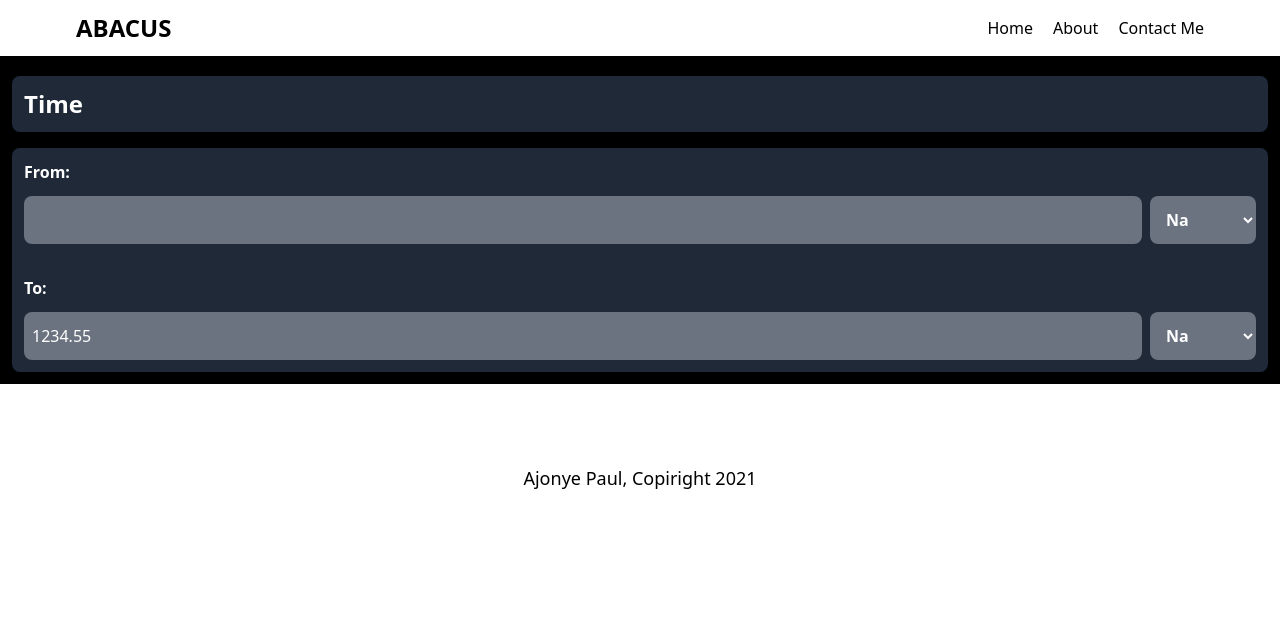
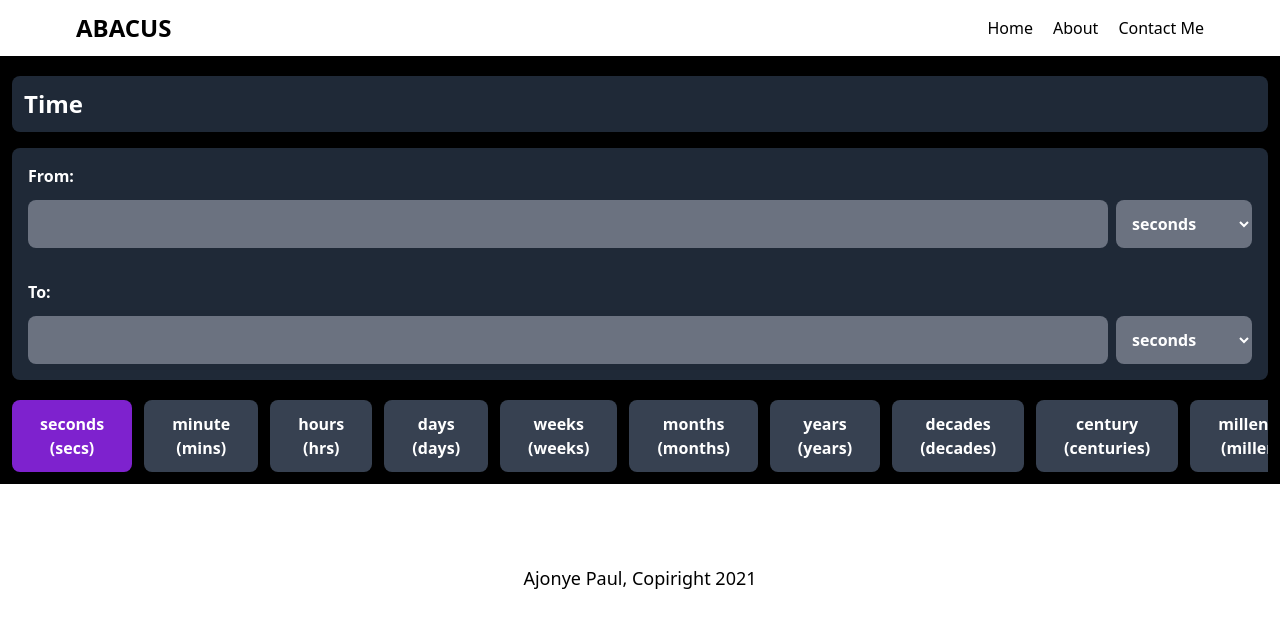
Before and after one commit to PaulChase/all_in_one_calculatorApp, a Next.js app: page /conversion/time in a window 1280 px wide. Shown: the top 628 px of the page. Built offline with nearby package versions, Linux system fonts and the light colour scheme.

Commit message:
created a reusable component to handle the conversion of units

```diff
--- /dev/null
+++ b/components/ConverterForm.js
@@ -0,0 +1,134 @@
+import { useState } from "react";
+import { evaluate } from "mathjs";
+// import { unit } from "mathjs/lib/cjs/entry/pureFunctionsAny.generated";
+
+const ConverterForm = ({ title, units }) => {
+	const [input, setInput] = useState("");
+
+	// use the first unit from the units props array as the default
+	const [from, setFrom] = useState(units[0].symbol);
+	const [to, setTo] = useState(units[0].symbol);
+
+	const [output, setOutput] = useState("");
+
+	// round the number to 4 decimal places
+	function roundUp(num) {
+		var m = Number((Math.abs(num) * 1000).toPrecision(14));
+		return (Math.round(m) / 1000) * Math.sign(num);
+	}
+
+	// put spaces after thousands on the answer
+	function numberWithSpaces(number) {
+		return number.toString().replace(/\B(?=(\d{3})+(?!\d))/g, " ");
+	}
+
+	const convertNumber = (val = input, fromUnit = from, toUnit = to) => {
+		// let i = unit(`${input} ${from}`).toString();
+		// let j = i.to(`${to}`);
+		let theOutput = evaluate(`${val} ${fromUnit} to ${toUnit}`).toNumber(`${toUnit}`);
+
+		let formattedOutput = numberWithSpaces(roundUp(theOutput));
+
+		setOutput(formattedOutput);
+	};
+
+	return (
+		<main className=" bg-black text-white p-3">
+			<div className=" p-3 mt-2 bg-gray-800 rounded-lg">
+				<h1 className=" font-semibold text-2xl">{title}</h1>
+			</div>
+
+			<form action="" className="p-4 mt-4 bg-gray-800  rounded-lg">
+				{/* the Input */}
+				<label htmlFor="" className=" font-semibold inline-block mb-3">
+					From:
+				</label>{" "}
+				<br />
+				<div className=" flex w-full">
+					<input
+						type="number"
+						className=" w-full rounded-lg mr-2 p-2 bg-gray-500 focus:ring-4 outline-none ring-purple-500 font-bold text-2xl"
+						value={input}
+						onChange={(e) => {
+							setInput(e.target.value);
+
+							// set the initial value and leave the others empty
+							convertNumber(e.target.value);
+						}}
+					/>
+					<select
+						name="unit"
+						id=""
+						value={from}
+						onChange={(e) => {
+							setFrom(e.target.value);
+
+							// set the 'from' unit and leave the others empty
+							convertNumber(...[,], e.target.value, ...[,]);
+						}}
+						className=" rounded-lg  font-semibold bg-gray-500 focus:ring-4 outline-none ring-purple-500 p-3"
+					>
+						{units.map((unit, index) => (
+							<option key={index} value={unit.symbol}>
+								{unit.name}
+							</option>
+						))}
+					</select>
+				</div>
+				{/* out put */}
+				<label htmlFor="" className=" font-semibold inline-block mb-3 mt-8">
+					To:
+				</label>{" "}
+				<br />
+				<div className=" flex w-full">
+					<input
+						type="text"
+						className=" w-full rounded-lg mr-2 p-2 bg-gray-500 focus:ring-4 outline-none ring-purple-500 font-bold text-2xl"
+						disabled
+						value={output}
+						onChange={(e) => setOutput(e.target.value)}
+					/>
+					<select
+						name="unit"
+						id=""
+						value={to}
+						onChange={(e) => {
+							setTo(e.target.value);
+
+							// set the 'to' unit and leave the others empty
+							convertNumber(...[,], ...[,], e.target.value);
+						}}
+						className=" rounded-lg  font-semibold bg-gray-500 focus:ring-4 outline-none ring-purple-500 p-3"
+					>
+						{units.map((unit, index) => (
+							<option key={index} value={unit.symbol}>
+								{unit.name}
+							</option>
+						))}
+					</select>
+				</div>
+			</form>
+			<div className=" overflow-auto whitespace-nowrap mt-5">
+				{units.map((unit, index) => (
+					<button
+						key={index}
+						className={
+							unit.symbol == to
+								? ` bg-purple-700 py-3  px-7 text-center rounded-lg font-semibold mr-3`
+								: ` bg-gray-700 py-3  px-7 text-center rounded-lg font-semibold mr-3`
+						}
+						onClick={() => {
+							// set the 'to' unit and leave the others empty
+							setTo(unit.symbol);
+							convertNumber(...[,], ...[,], unit.symbol);
+						}}
+					>
+						{unit.name} <br />({unit.symbol})
+					</button>
+				))}
+			</div>
+		</main>
+	);
+};
+
+export default ConverterForm;
--- a/pages/conversion/distance.js
+++ b/pages/conversion/distance.js
@@ -1,12 +1,6 @@
-import { evaluate } from "mathjs";
-import { useState } from "react";
+import ConverterForm from "../../components/ConverterForm";
 
 const Distance = () => {
-	const [input, setInput] = useState("");
-	const [from, setFrom] = useState("m");
-	const [to, setTo] = useState("m");
-	const [output, setOutput] = useState("");
-
 	// the units of measurement
 	const units = [
 		{
@@ -43,104 +37,7 @@ const Distance = () => {
 		},
 	];
 
-	// round the number to 4 decimal places
-	function roundUp(num) {
-		var m = Number((Math.abs(num) * 10000).toPrecision(14));
-		return (Math.round(m) / 10000) * Math.sign(num);
-	}
-
-	function numberWithSpaces(number) {
-		return number.toString().replace(/\B(?=(\d{3})+(?!\d))/g, " ");
-	}
-
-	const convertNumber = (val = input, fromUnit = from, toUnit = to) => {
-		// let i = unit(`${input} ${from}`).toString();
-		// let j = i.to(`${to}`);
-		let theOutput = evaluate(`${val} ${fromUnit} to ${to}`).toNumber(`${toUnit}`);
-
-		setOutput(numberWithSpaces(roundUp(theOutput)));
-	};
-
-	return (
-		<main className=" bg-black text-white p-3">
-			{/* <button>testing</button> */}
-
-			<div className=" p-3 mt-2 bg-gray-800 rounded-lg">
-				<h1 className=" font-semibold text-2xl">Distance</h1>
-			</div>
-
-			<form action="" className="p-4 mt-4 bg-gray-800  rounded-lg">
-				{/* the Input */}
-				<label htmlFor="" className=" font-semibold inline-block mb-3">
-					From:
-				</label>{" "}
-				<br />
-				<div className=" flex w-full">
-					<input
-						type="number"
-						className=" w-full rounded-lg mr-2 p-2 bg-gray-500 focus:ring-4 outline-none ring-purple-500 font-bold text-2xl"
-						value={input}
-						onChange={(e) => {
-							setInput(e.target.value);
-
-							// set the initial value and leave the others empty
-							convertNumber(e.target.value);
-						}}
-					/>
-					<select
-						name="unit"
-						id=""
-						value={from}
-						onChange={(e) => {
-							setFrom(e.target.value);
-
-							// set the 'from' unit and leave the others empty
-							convertNumber(...[,], e.target.value, ...[,]);
-						}}
-						className=" rounded-lg  font-semibold bg-gray-500 focus:ring-4 outline-none ring-purple-500 p-3"
-					>
-						{units.map((unit, index) => (
-							<option key={index} value={unit.symbol}>
-								{unit.name}
-							</option>
-						))}
-					</select>
-				</div>
-				{/* out put */}
-				<label htmlFor="" className=" font-semibold inline-block mb-3 mt-8">
-					To:
-				</label>{" "}
-				<br />
-				<div className=" flex w-full">
-					<input
-						type="text"
-						className=" w-full rounded-lg mr-2 p-2 bg-gray-500 focus:ring-4 outline-none ring-purple-500 font-bold text-2xl"
-						disabled
-						value={output}
-						onChange={(e) => setOutput(e.target.value)}
-					/>
-					<select
-						name="unit"
-						id=""
-						value={to}
-						onChange={(e) => {
-							setTo(e.target.value);
-
-							// set the 'to' unit and leave the others empty
-							convertNumber(...[,], ...[,], e.target.value);
-						}}
-						className=" rounded-lg  font-semibold bg-gray-500 focus:ring-4 outline-none ring-purple-500 p-3"
-					>
-						{units.map((unit, index) => (
-							<option key={index} value={unit.symbol}>
-								{unit.name}
-							</option>
-						))}
-					</select>
-				</div>
-			</form>
-		</main>
-	);
+	return <ConverterForm title="Distance" units={units} />;
 };
 
 export default Distance;
--- a/pages/conversion/time.js
+++ b/pages/conversion/time.js
@@ -1,57 +1,51 @@
+import ConverterForm from "../../components/ConverterForm";
+
 const Time = () => {
-	return (
-		<main className=" bg-black text-white p-3">
-			<div className=" p-3 mt-2 bg-gray-800 rounded-lg">
-				<h1 className=" font-semibold text-2xl">Time</h1>
-			</div>
-			<form action="" className="p-3 mt-4 bg-gray-800  rounded-lg">
-				{/* the Input */}
-				<label htmlFor="" className=" font-semibold inline-block mb-3">
-					From:
-				</label>{" "}
-				<br />
-				<div className=" flex w-full">
-					<input
-						type="text"
-						className=" w-full rounded-lg mr-2 p-2 bg-gray-500 focus:ring-4 outline-none ring-purple-500"
-					/>
-					<select
-						name="unit"
-						id=""
-						className=" rounded-lg  font-semibold bg-gray-500 focus:ring-4 outline-none ring-purple-500 p-3"
-					>
-						<option value="na">Na</option>
-						<option value="na">Na task</option>
-						<option value="na">Na</option>
-						<option value="na">Na</option>
-					</select>
-				</div>
-				{/* out put */}
-				<label htmlFor="" className=" font-semibold inline-block mb-3 mt-8">
-					To:
-				</label>{" "}
-				<br />
-				<div className=" flex w-full">
-					<input
-						type="text"
-						className=" w-full rounded-lg mr-2 p-2 bg-gray-500 focus:ring-4 outline-none ring-purple-500"
-						disabled
-						value="1234.55"
-					/>
-					<select
-						name="unit"
-						id=""
-						className=" rounded-lg  font-semibold bg-gray-500 focus:ring-4 outline-none ring-purple-500 p-3"
-					>
-						<option value="na">Na</option>
-						<option value="na">Na task</option>
-						<option value="na">Na</option>
-						<option value="na">Na</option>
-					</select>
-				</div>
-			</form>
-		</main>
-	);
+	// the units of measurement
+	const units = [
+		{
+			name: "seconds",
+			symbol: "secs",
+		},
+		{
+			name: "minute",
+			symbol: "mins",
+		},
+		{
+			name: "hours",
+			symbol: "hrs",
+		},
+		{
+			name: "days",
+			symbol: "days",
+		},
+		{
+			name: "weeks",
+			symbol: "weeks",
+		},
+		{
+			name: "months",
+			symbol: "months",
+		},
+		{
+			name: "years",
+			symbol: "years",
+		},
+		{
+			name: "decades",
+			symbol: "decades",
+		},
+		{
+			name: "century",
+			symbol: "centuries",
+		},
+		{
+			name: "millennium",
+			symbol: "millennia",
+		},
+	];
+
+	return <ConverterForm title="Time" units={units} />;
 };
 
 export default Time;
```
